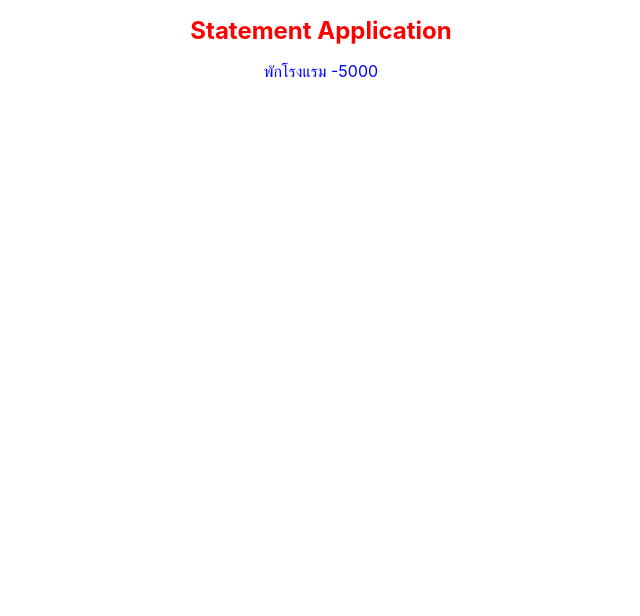
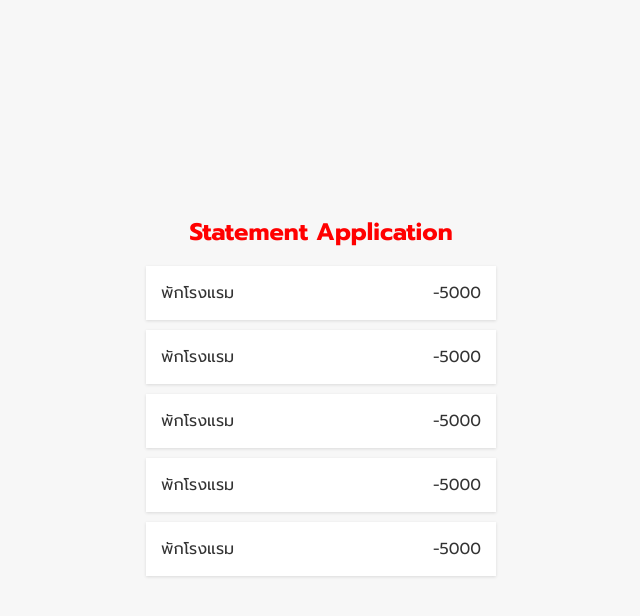
Before and after one commit to chxmek/react-basic, a React (Create React App) app: page / in a window 1280 px wide. Shown: the top 616 px of the page, without its empty margins (319-959 px from the left). Built offline with nearby package versions, Linux system fonts and the light colour scheme.

Commit message:
update style

```diff
--- a/src/App.css
+++ b/src/App.css
@@ -1,38 +1,22 @@
-.App {
-  text-align: center;
+@import url('https://fonts.googleapis.com/css2?family=Prompt:ital,wght@0,100;0,200;0,300;0,400;0,500;0,600;0,700;0,800;0,900;1,100;1,200;1,300;1,400;1,500;1,600;1,700;1,800;1,900&family=Sriracha&display=swap');
+
+* {
+  box-sizing: border-box;
+  font-family: "Prompt", sans-serif;
+  /* font-family: "Sriracha", cursive; */
 }
 
-.App-logo {
-  height: 40vmin;
-  pointer-events: none;
-}
-
-@media (prefers-reduced-motion: no-preference) {
-  .App-logo {
-    animation: App-logo-spin infinite 20s linear;
-  }
-}
-
-.App-header {
-  background-color: #282c34;
-  min-height: 100vh;
+body {
+  background: #f7f7f7;
   display: flex;
   flex-direction: column;
   align-items: center;
   justify-content: center;
-  font-size: calc(10px + 2vmin);
-  color: white;
+  min-height: 100vh;
+  margin: 0;
 }
 
-.App-link {
-  color: #61dafb;
+.container {
+  margin: 30px auto;
+  width: 350px;
 }
-
-@keyframes App-logo-spin {
-  from {
-    transform: rotate(0deg);
-  }
-  to {
-    transform: rotate(360deg);
-  }
-}
--- a/src/App.js
+++ b/src/App.js
@@ -1,11 +1,12 @@
 import Transaction from "./components/Transaction";
+import "./App.css"
 
 function App() {    // parent component >> App, children component >> Title, Description, Transaction, ...
 
   const design = {color:'red', textAlign:"center", fontSize:"1.5rem"}
 
   return (
-    <div>
+    <div className="container">
       <h1 style={design}>Statement Application</h1>
       <Transaction />
     </div>
--- a/src/components/Item.css
+++ /dev/null
@@ -1,5 +0,0 @@
-.item{
-    color:blue;
-    text-align: center;
-    list-style-type:none;
-}
--- a/src/components/Item.js
+++ b/src/components/Item.js
@@ -1,10 +1,8 @@
-import './Item.css'
-
 const Item = ()=> {
   const name = "พักโรงแรม"   // เพิ่มตัวแปร
   const amount = 5000
   return (
-    <li className="item">
+    <li>
       {name} <span>-{amount}</span>
     </li>
   );
--- a/src/components/Transaction.css
+++ b/src/components/Transaction.css
@@ -1,4 +1,16 @@
 .item-list{
     padding: 0;
     margin-bottom: 40px;
+    list-style-type: none;
+
+    li {
+        background-color: #fff;
+        box-shadow: 0 1px 3px rgba(0, 0, 0, 0.12);
+        padding: 15px;
+        color: #333;
+        display: flex;
+        justify-content: space-between;
+        margin: 10px 0;
+        position: relative;
+    }
 }
--- a/src/components/Transaction.js
+++ b/src/components/Transaction.js
@@ -5,6 +5,10 @@
   return (
     <ul className="item-list">
       <Item />
+      <Item />
+      <Item />
+      <Item />
+      <Item />
     </ul>
   );
 };
```
